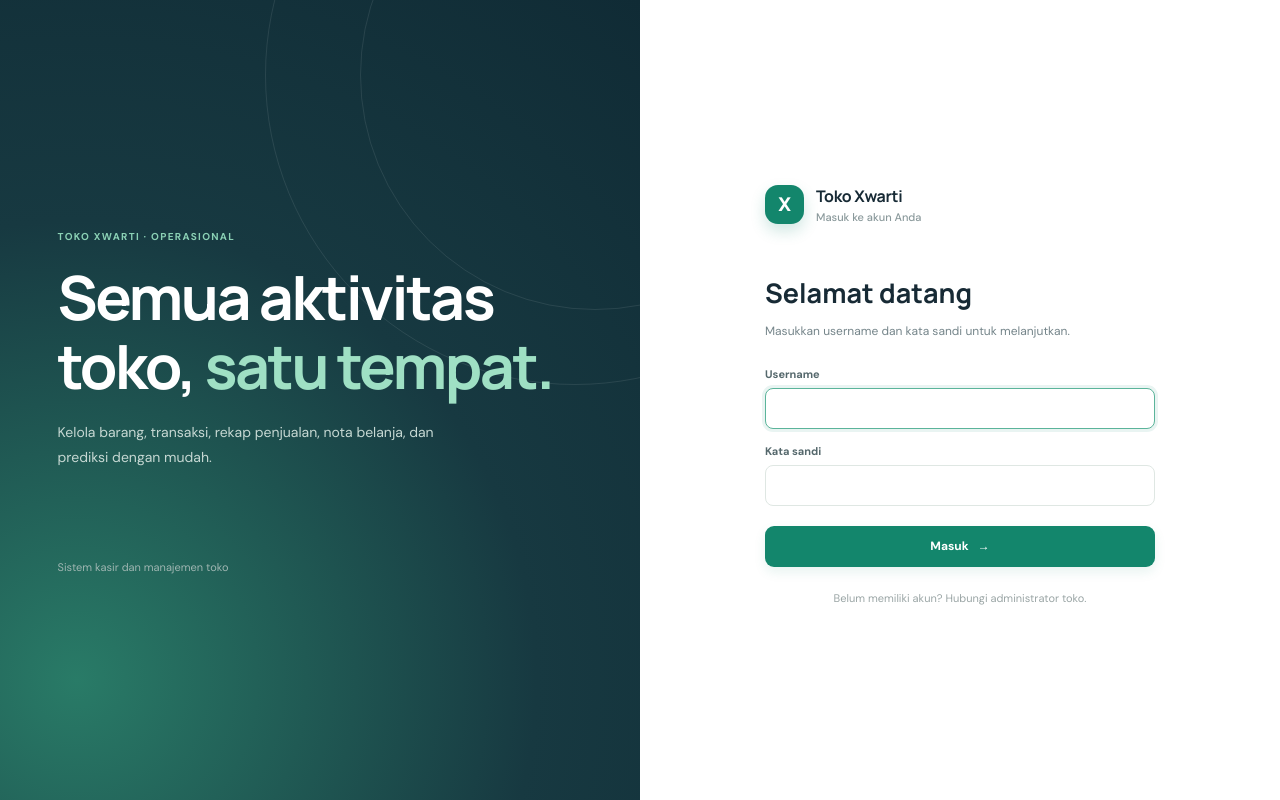
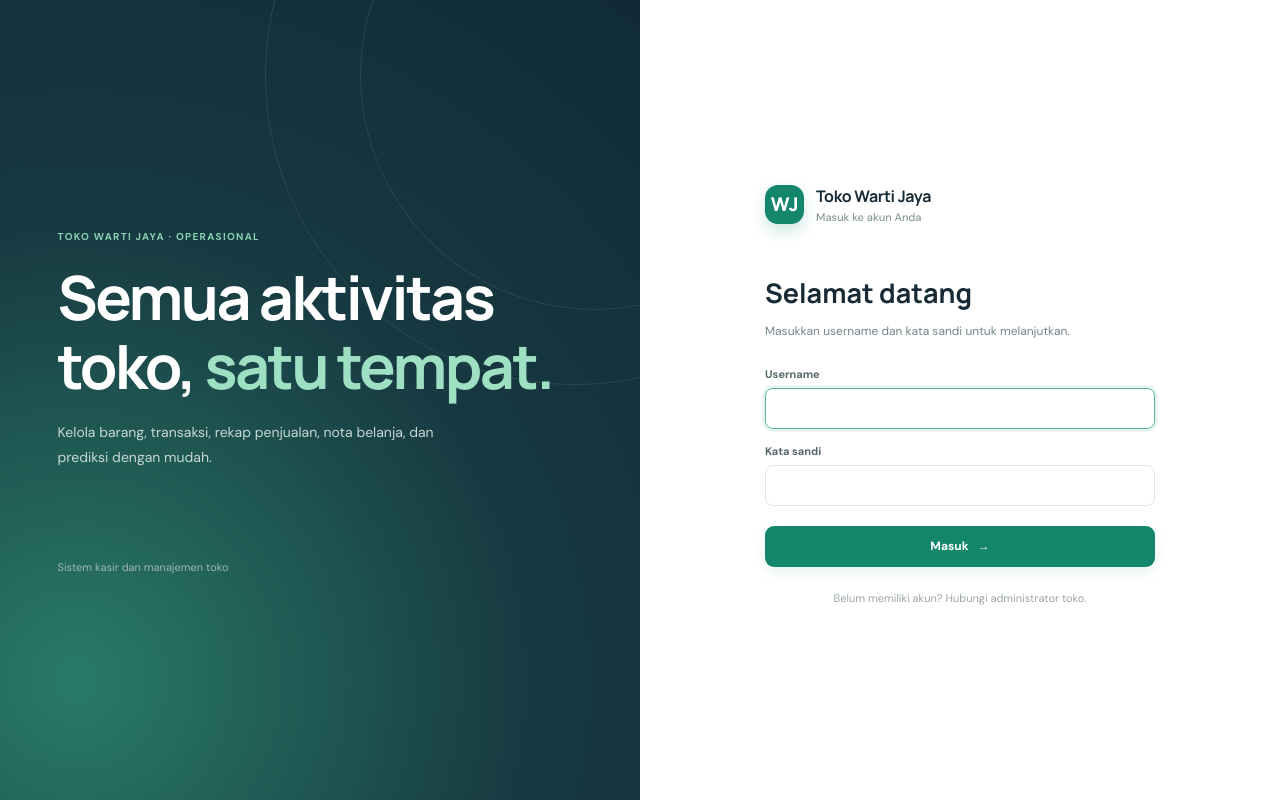
Before and after one commit to BasriNurSetyawan/Sistem-Kasir-WartiJaya, a Flask app: page /login in a window 1280 px wide. Run offline with Flask 3, Linux system fonts and the light colour scheme; parts of the project's set-up code (start-up, migrations or seed data) failed here and were passed over.

Commit message:
Update store branding to Warti Jaya

```diff
--- a/app/templates/login.html
+++ b/app/templates/login.html
@@ -2,11 +2,11 @@
 <html lang="id">
 <head>
   <meta charset="utf-8"><meta name="viewport" content="width=device-width, initial-scale=1">
-  <title>Masuk · Toko Xwarti</title><link rel="stylesheet" href="{{ url_for('static', filename='app.css') }}">
+  <title>Masuk · Toko Warti Jaya</title><link rel="stylesheet" href="{{ url_for('static', filename='app.css') }}">
 </head>
 <body class="login-page">
-  <div class="login-art"><div class="art-orb orb-one"></div><div class="art-orb orb-two"></div><div class="art-copy"><span class="eyebrow">TOKO XWARTI · OPERASIONAL</span><h1>Semua aktivitas<br>toko, <em>satu tempat.</em></h1><p>Kelola barang, transaksi, rekap penjualan, nota belanja, dan prediksi dengan mudah.</p><div class="art-foot">Sistem kasir dan manajemen toko</div></div></div>
-  <main class="login-panel"><div class="login-card"><a class="brand login-brand" href="#"><span class="brand-mark">X</span><span>Toko <b>Xwarti</b><small>Masuk ke akun Anda</small></span></a>
+  <div class="login-art"><div class="art-orb orb-one"></div><div class="art-orb orb-two"></div><div class="art-copy"><span class="eyebrow">TOKO WARTI JAYA · OPERASIONAL</span><h1>Semua aktivitas<br>toko, <em>satu tempat.</em></h1><p>Kelola barang, transaksi, rekap penjualan, nota belanja, dan prediksi dengan mudah.</p><div class="art-foot">Sistem kasir dan manajemen toko</div></div></div>
+  <main class="login-panel"><div class="login-card"><a class="brand login-brand" href="#"><span class="brand-mark">WJ</span><span>Toko <b>Warti Jaya</b><small>Masuk ke akun Anda</small></span></a>
     {% with messages = get_flashed_messages(with_categories=true) %}{% for category, message in messages %}<div class="flash {{ category }}">{{ message }}</div>{% endfor %}{% endwith %}
     <h2>Selamat datang</h2><p class="muted">Masukkan username dan kata sandi untuk melanjutkan.</p>
     <form method="post" class="form-stack"><input type="hidden" name="csrf_token" value="{{ csrf_token() }}"><label>Username<input name="username" autocomplete="username" required autofocus></label><label>Kata sandi<input name="password" type="password" autocomplete="current-password" required></label><button class="button primary full" type="submit">Masuk <span>→</span></button></form>
--- a/config.py
+++ b/config.py
@@ -9,7 +9,7 @@ load_dotenv(BASE_DIR / '.env')
 class Config:
     # SQLite untuk penggunaan lokal; URI dapat diganti melalui environment.
     SQLALCHEMY_DATABASE_URI = os.environ.get(
-        'DATABASE_URL', f"sqlite:///{BASE_DIR / 'toko_xwarti.db'}"
+        'DATABASE_URL', f"sqlite:///{BASE_DIR / 'toko_warti_jaya.db'}"
     )
     SQLALCHEMY_TRACK_MODIFICATIONS = False
     # Set a persistent secret in the environment for deployments.
```
Also changed, not shown: app/templates/base.html (+4 -4 lines), tests/test_api.py (+3 -1 lines), README.md, 1 other file.
